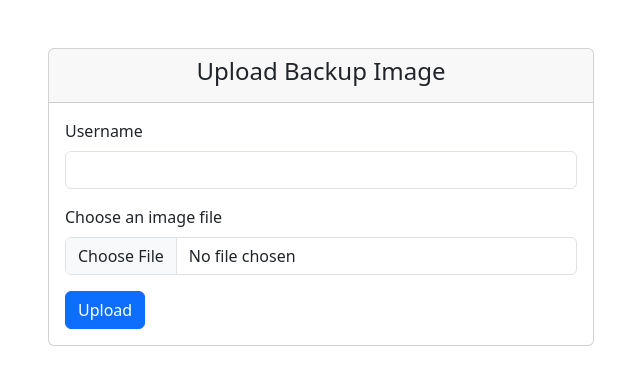
After one commit to giangnamG/ktgt, a Flask app: page /account/activate in a window 1280 px wide. The commit adds this page. Shown: the top 385 px of the page, without its empty margins (319-959 px from the left). Run offline with Flask 3, Linux system fonts and the light colour scheme; some libraries are stand-ins or nearby versions.

Commit message:
almost done git add * !

```diff
--- a/app.py
+++ b/app.py
@@ -93,12 +93,13 @@ def register():
     return render_template("register.html")
 
 # Trang hồ sơ (BẢO VỆ KHỎI SSTI)
-@app.route("/profile/<username>")
-def profile(username):
+@app.route("/profile/")
+def profile():
     # if "user" not in session or session["user"] != username:
     #     flash("Bạn cần đăng nhập!", "danger")
     #     return redirect(url_for("login"))
 
+    username = request.args.get('user', 'Anonymous')
     user = User.query.filter_by(username=username).first()
     if not user:
         user = {}
@@ -134,7 +135,7 @@ def profile(username):
                 <p><strong>🎯 Sở thích:</strong> {", ".join(user.get('hobbies', []))}</p>
             </div>
             {backup_link}
-            <a href="{{ url_for('logout') }}" class="btn btn-danger logout-btn">🔓 Đăng xuất</a>
+            <a href="/logout" class="btn btn-danger logout-btn">🔓 Đăng xuất</a>
         </body>
         </html>
     """
@@ -156,9 +157,14 @@ def generate_secret_string(length=16):
 # Trang active backup tài khoản
 @app.route("/account/<username>/backup", methods=["GET", "POST"])
 def backup_account(username):
+    # Cập nhật tên ảnh đã chọn vào cơ sở dữ liệu của người dùng
+    user = User.query.filter_by(username=username).first()  # Lấy người dùng từ cơ sở dữ liệu
+    if not user:
+        return "User not found", 404
+
     # 🖼️ Chọn ngẫu nhiên 1 ảnh trong folder
     random_image = get_random_image(COVER_IMAGE_FILEPATH)
-    print(random_image)
+    # print(random_image)
     # 🔑 Tạo chuỗi ngẫu nhiên 32 ký tự
     secret = generate_secret_string(32)
 
@@ -168,11 +174,89 @@ def backup_account(username):
         cover_image_name=random_image,
         stego_image_name=f'{username}.png'
     )
+
+    user.secret_key = secret
+    user.cover_image_name = random_image  # Cập nhật cover_image_name
+    db.session.commit()  # Lưu thay đổi vào cơ sở dữ liệu
+
     DCT.Encode()
       # ✅ Trả về ảnh đã giấu tin để người dùng tải về
-    return send_file(f'./{STEGO_IMAGE_FILEPATH}/{username}.png', as_attachment=True)
+    try:
+        return send_file(f'./{STEGO_IMAGE_FILEPATH}/{username}.png', as_attachment=True)
+    except FileNotFoundError:
+        return "Stego image not found", 404
 
 
+ALLOWED_EXTENSIONS = {'png', 'jpg', 'jpeg', 'gif'}
+UPLOAD_FOLDER = "tmp/"
+
+
+# Kiểm tra loại tệp có hợp lệ không
+def allowed_file(filename):
+    return '.' in filename and filename.rsplit('.', 1)[1].lower() in ALLOWED_EXTENSIONS
+
+
+@app.route("/account/activate", methods=["GET", "POST"])
+def activate():
+    if request.method == 'GET':
+        # Trả về trang HTML cho phép tải lên tệp
+        return render_template("uploadBackUpImage.html")  # Giả sử bạn có template upload.html
+
+    elif request.method == 'POST':
+        # Nhận username từ form
+        username = request.form.get('username')
+        # Tìm người dùng trong cơ sở dữ liệu
+        user = User.query.filter_by(username=username).first()  # Tìm người dùng theo username
+        if not user:
+            return 'User not found', 404  # Nếu không tìm thấy người dùng, trả về lỗi
+
+        # Lấy đường dẫn cover_image_name của người dùng
+        cover_image_path = user.cover_image_name
+        if not cover_image_path:
+            return 'Cover image not found', 404  # Nếu không có ảnh cover, trả về lỗi
+
+
+        # Kiểm tra nếu có tệp được gửi
+        if 'file' not in request.files:
+            return 'No file part'
+        file = request.files['file']
+
+        # Nếu tệp không được chọn, trả về thông báo
+        if file.filename == '':
+            return 'No selected file'
+
+        # Kiểm tra tệp có hợp lệ không
+        if file and allowed_file(file.filename):
+            # Tạo tên tệp mới để lưu trữ
+            filename = os.path.join(UPLOAD_FOLDER, file.filename)
+            # Lưu tệp vào thư mục đã cấu hình
+            file.save(filename)
+        # DCT Decrypt to check secret_key
+            secret_key = user.to_dict().get('secret_key',None)
+            cover_image_name = user.to_dict().get('cover_image_name',None)
+            if secret_key is None:
+                return "Account is blocked !!!", 403
+
+            if cover_image_name is None:
+                return "This Account may not activated `backup` function"
+
+            DCT = DCTApp(
+                message=None,
+                cover_image_name=random_image,
+                stego_image_name=filename
+            )
+            secret_key_decoded = DCT.Decode()
+            print(secret_key_decoded)
+            if secret_key_decoded == secret_key:
+                return """
+                        <script>alert("Activate Success!!! Your old password is: <b>{}<b/>"); window.location="/login"</script>
+                    """.format(user.to_dict().get('password','')), 200
+            else:
+                return """
+                    <script>alert("Your Secret Image Seem To Be Not Matched")</script>
+                    """, 403
+        else:
+            return 'Invalid file type. Only PNG, JPG, JPEG, GIF allowed.'
 
 if __name__ == "__main__":
     app.run(host="0.0.0.0", port=5000, debug=True)
--- a/db.py
+++ b/db.py
@@ -23,6 +23,7 @@ class User(db.Model):
     avatar = db.Column(db.String(120), nullable=True)
     is_active_backup = db.Column(db.Boolean, nullable=True)
     secret_key = db.Column(db.String(120), nullable=True)
+    cover_image_name = db.Column(db.String(120), nullable=True)
 
     def to_dict(self):
         return {
--- a/templates/index.html
+++ b/templates/index.html
@@ -95,7 +95,7 @@
                     {% if "user" in session %}
                     <!-- Nếu đã đăng nhập, chỉ hiển thị Đăng xuất -->
                     <li class="nav-item">
-                        <a class="nav-link" href="/profile/{{username}}">
+                        <a class="nav-link" href="/profile/?user={{username}}">
                             👤 <span>Profile</span>
                         </a>
                     </li>
--- a/templates/login.html
+++ b/templates/login.html
@@ -31,7 +31,11 @@
                 </div>
             </form>
             <div class="text-center mt-3">
-                <a href="/activate-account" class="text-decoration-none text-danger">Bạn đã đánh mất tài khoản?</a>
+                <a href="/account/activate" class="text-decoration-none text-danger">Bạn đã đánh mất tài khoản?</a>
+            </div>
+            <!-- Nút chuyển đến trang đăng ký -->
+            <div class="text-center mt-3">
+                <a href="/register" class="btn btn-secondary btn-lg">Chưa có tài khoản? Đăng ký ngay</a>
             </div>
         </div>
     </div>
--- /dev/null
+++ b/templates/uploadBackUpImage.html
@@ -0,0 +1,41 @@
+<!DOCTYPE html>
+<html lang="en">
+
+<head>
+    <meta charset="UTF-8">
+    <meta name="viewport" content="width=device-width, initial-scale=1.0">
+    <title>Upload Backup Image</title>
+    <!-- Bootstrap CSS -->
+    <link href="https://cdn.jsdelivr.net/npm/bootstrap@5.3.0-alpha1/dist/css/bootstrap.min.css" rel="stylesheet">
+</head>
+
+<body>
+    <div class="container mt-5">
+        <div class="row justify-content-center">
+            <div class="col-md-6">
+                <div class="card">
+                    <div class="card-header text-center">
+                        <h4>Upload Backup Image</h4>
+                    </div>
+                    <div class="card-body">
+                        <form action="/account/activate" method="post" enctype="multipart/form-data">
+                            <div class="mb-3">
+                                <label for="username" class="form-label">Username</label>
+                                <input type="text" class="form-control" id="username" name="username" required>
+                            </div>
+                            <div class="mb-3">
+                                <label for="file" class="form-label">Choose an image file</label>
+                                <input type="file" class="form-control" id="file" name="file" required>
+                            </div>
+                            <button type="submit" class="btn btn-primary btn-block">Upload</button>
+                        </form>
+                    </div>
+                </div>
+            </div>
+        </div>
+    </div>
+    <script src="https://cdn.jsdelivr.net/npm/@popperjs/core@2.11.6/dist/umd/popper.min.js"></script>
+    <script src="https://cdn.jsdelivr.net/npm/bootstrap@5.3.0-alpha1/dist/js/bootstrap.min.js"></script>
+</body>
+
+</html>
```
Also changed, not shown: instance/db.sqlite, 5 other files.
